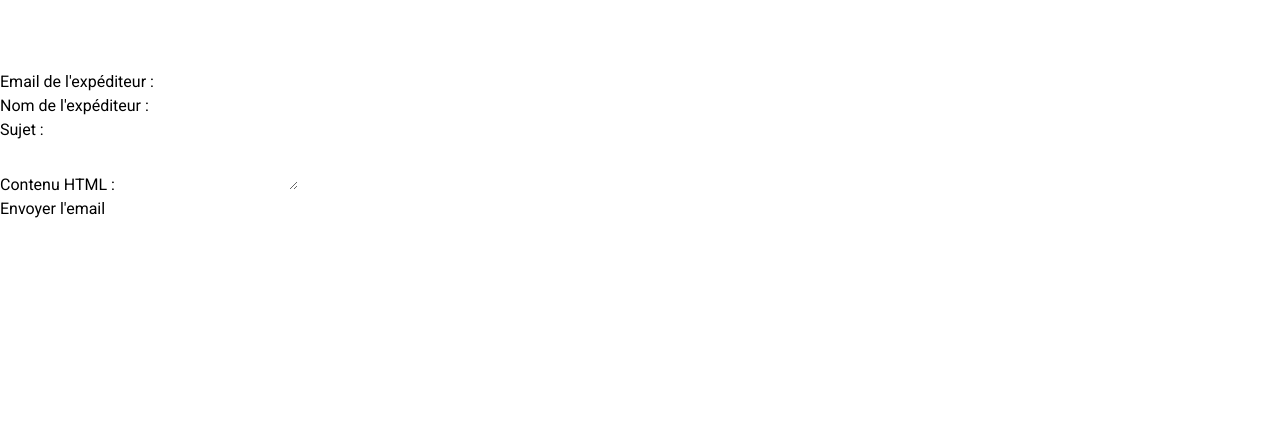
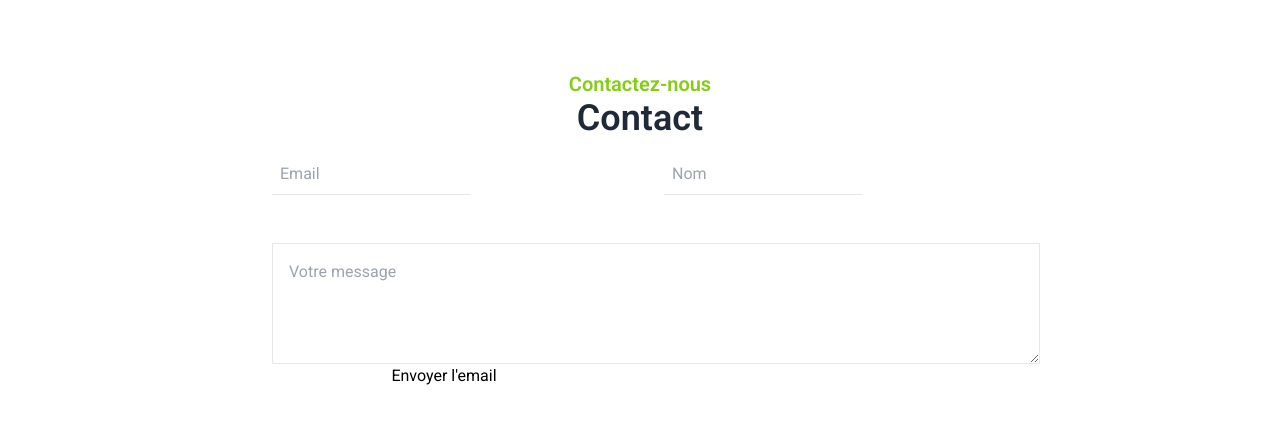
Before and after one commit to Gaia-Medication/Gaia-Website, a React (Vite) app: page / in a window 1280 px wide. Shown: the part 2070-2494 px from the top of the page. Before the commit the page ends 2291 px from the top, so only its background shows below. Built offline with nearby package versions, Linux system fonts and the light colour scheme; no server answers.

Commit message:
add style: contact

```diff
--- a/src/componant/Contact.tsx
+++ b/src/componant/Contact.tsx
@@ -1,6 +1,5 @@
 import axios, { AxiosError } from "axios";
 import { useState } from "react";
-
 
 const Contact = () => {
     const apiKey = import.meta.env.VITE_BREVO_API_KEY;
@@ -26,7 +25,7 @@ const Contact = () => {
             ...formData,
             [e.target.name]: e.target.value,
         });
-    }
+    };
 
     const sendEmail = async () => {
         console.log(formData);
@@ -44,7 +43,7 @@ const Contact = () => {
                             name: formData.recipientName,
                         },
                     ],
-                    subject: formData.subject,
+                    subject: `Contact du site web Gaia-Medication de: ${formData.senderName}`,
                     htmlContent: formData.htmlContent,
                 },
                 {
@@ -69,58 +68,52 @@ const Contact = () => {
                 console.log(e.request);
             } else {
                 // Quelque chose s'est mal passé lors de la mise en place de la requête
-                console.log('Error', e.message);
+                console.log("Error", e.message);
             }
         }
     };
 
     return (
+        <div className="flex flex-col justify-center items-center h-[400px]">
+            <p className="text-base sm:text-xl text-lime-500 font-semibold">Contactez-nous</p>
+            <h2 className="text-xl sm:text-4xl text-gray-800 font-semibold">Contact</h2>
+            <div className="h-full w-[60%]">
+                <form className="grid grid-cols-2 gap-4">
                     <div>
-            <form>
-                <label>
-                    Email de l'expéditeur :
                         <input
+                            placeholder="Email"
                             type="email"
                             name="senderEmail"
                             value={formData.senderEmail}
                             onChange={handleChange}
+                            className="border-b m-4 p-2"
                         />
-                </label>
-                <br />
-                <label>
-                    Nom de l'expéditeur :
+                    </div>
+                    <div>
                         <input
+                            placeholder="Nom"
                             type="text"
                             name="senderName"
                             value={formData.senderName}
                             onChange={handleChange}
+                            className="border-b m-4 p-2"
                         />
-                </label>
-                <br />
-                <label>
-                    Sujet :
-                    <input
-                        type="text"
-                        name="subject"
-                        value={formData.subject}
-                        onChange={handleChange}
-                    />
-                </label>
-                <br />
-                <label>
-                    Contenu HTML :
+                    </div>
+                    <div className=" col-span-full ">
                         <textarea
+                            placeholder="Votre message"
                             name="htmlContent"
                             value={formData.htmlContent}
                             onChange={handleContent}
+                            className="border m-4 w-full h-full p-4"
                         />
-                </label>
-                <br />
+                    </div>
                     <button type="button" onClick={sendEmail}>
                         Envoyer l'email
                     </button>
                 </form>
             </div>
+        </div>
     );
 };
 
```
Lines whose indentation alone changed are shown as unchanged.
